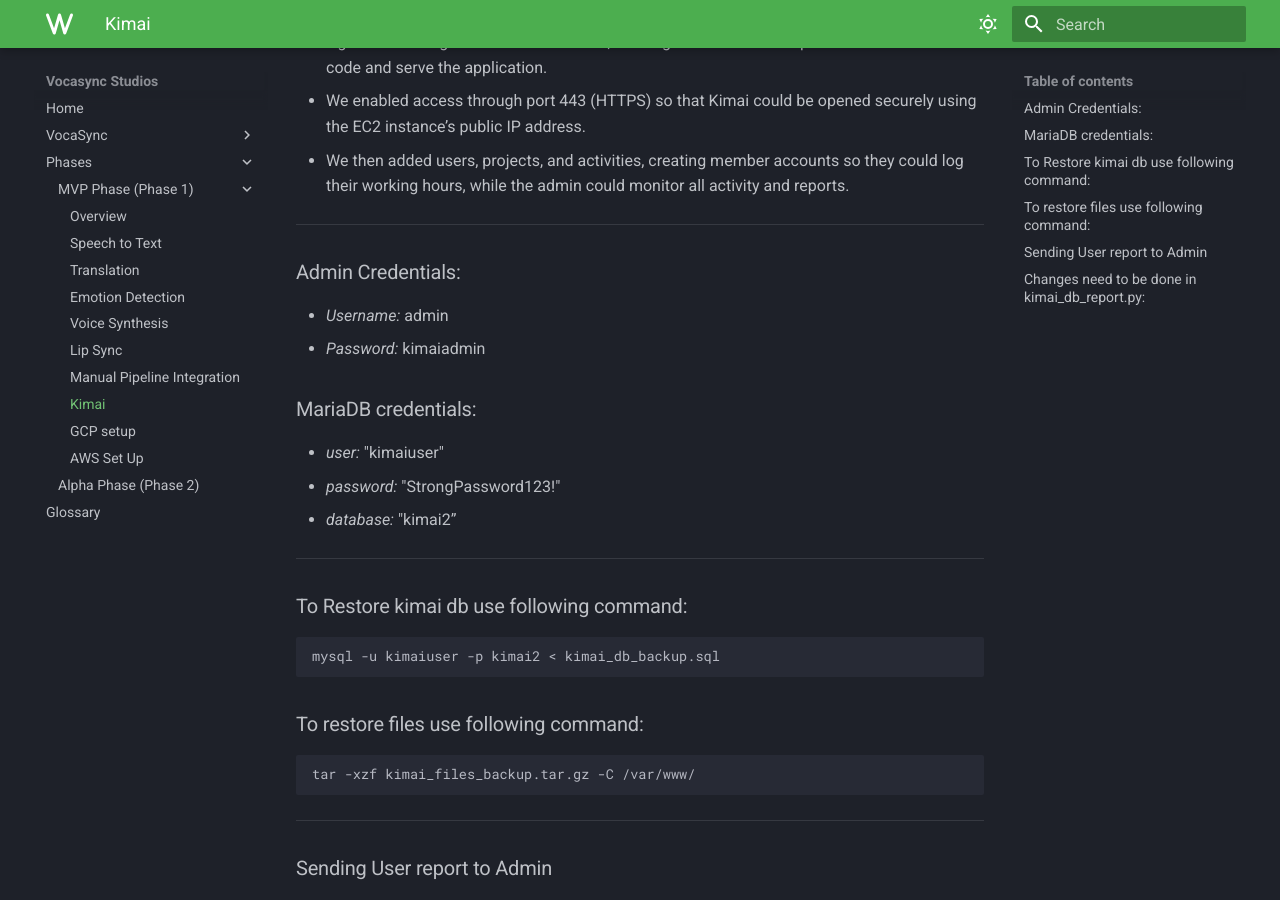
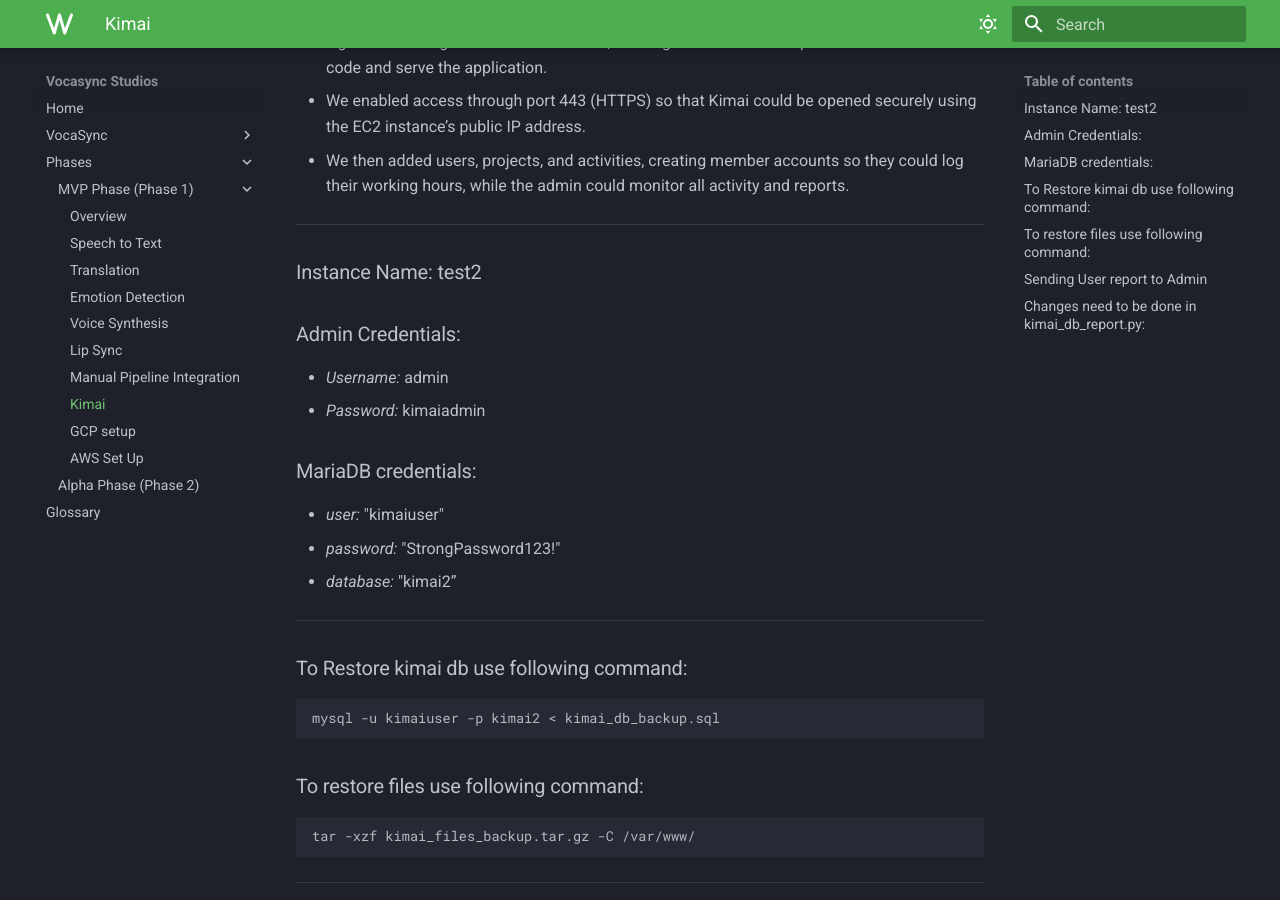
Before and after one commit to RETAILBRIDGE-LLC/wiki, an MkDocs documentation site: the page built from docs/phases/phase1_mvp/kimai.md, in a window 1280 px wide and 900 px high, scrolled down 328 px. Built offline with MkDocs 1.6.1 and Material for MkDocs 9.7.7, drawn with Linux system fonts in a browser that asks for light colours.

Commit message:
Update kimai.md

```diff
--- a/docs/phases/phase1_mvp/kimai.md
+++ b/docs/phases/phase1_mvp/kimai.md
@@ -8,6 +8,8 @@
 - We then added users, projects, and activities, creating member accounts so they could log their working hours, while the admin could monitor all activity and reports.
 
 ---
+
+### Instance Name: test2
 
 ### Admin Credentials:
 - *Username:* admin
```
